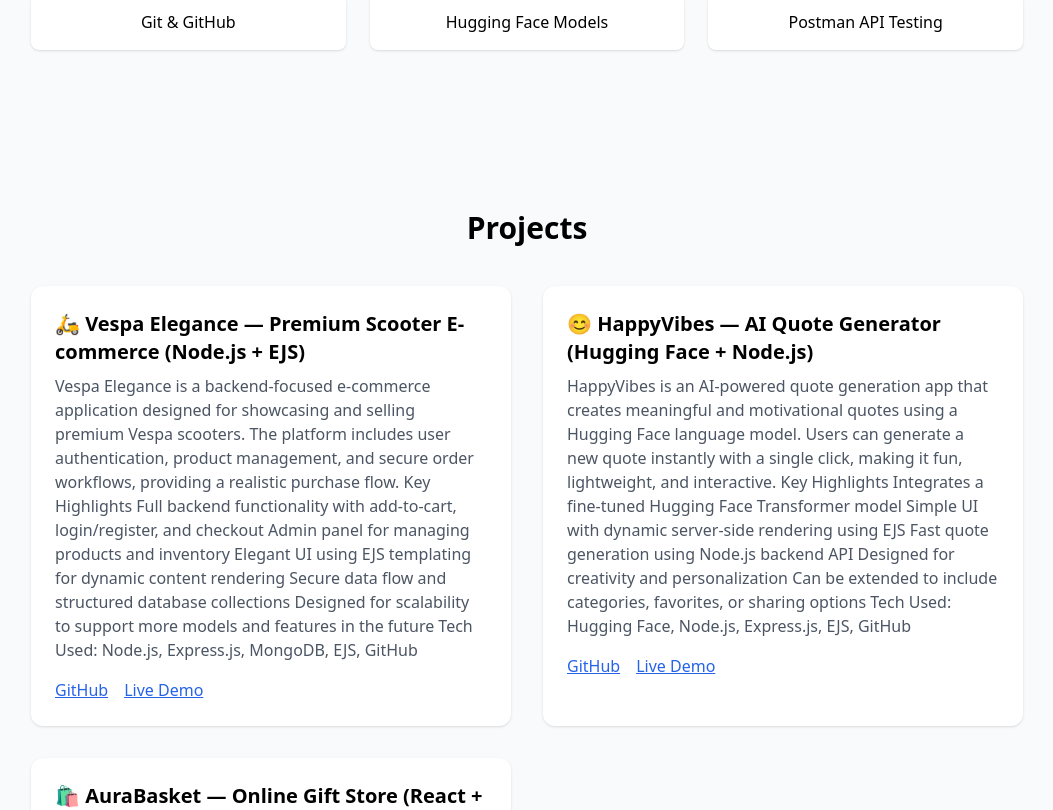
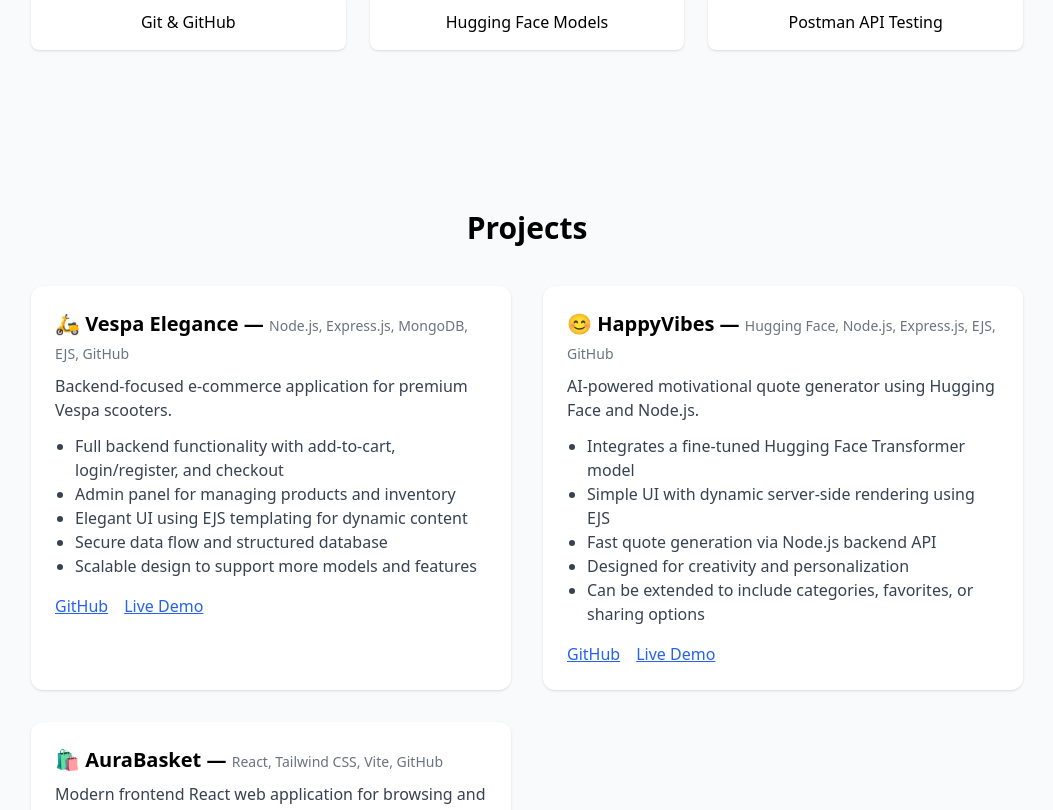
Before and after one commit to SaranyaShynu/Portfolio, a React (Vite) app: page / in a window 1280 px wide. Shown: the part 1976-2786 px from the top of the page, without its empty margins (113-1166 px from the left). Built offline with nearby package versions, Linux system fonts and the light colour scheme.

Commit message:
Portfolio

```diff
--- a/src/components/Hero.jsx
+++ b/src/components/Hero.jsx
@@ -10,22 +10,37 @@
         </h2>
 
         <p className="mt-4 text-lg md:text-xl text-gray-600 dark:text-gray-300">
-           MERN Stack Developer
-          | React | JavaScript | Tailwind | Git
+          MERN Stack Developer | React | JavaScript | Tailwind | Git
         </p>
 
-        <div className="mt-6 flex justify-center gap-4">
+        <div className="mt-8 flex flex-wrap justify-center gap-4">
+          {/* View Projects */}
           <a
             href="#projects"
-            className="bg-blue-600 text-white px-6 py-3 rounded-lg hover:bg-blue-700"
+            className="bg-blue-600 text-white px-6 py-3 rounded-lg
+                       hover:bg-blue-700 transition duration-300"
           >
             View My Work
           </a>
 
+          {/* Portfolio Live Demo */}
+          <a
+            href="portfolio-omega-liard-15.vercel.app"
+            target="_blank"
+            rel="noopener noreferrer"
+            className="border border-blue-600 text-blue-600 px-6 py-3 rounded-lg
+                       hover:bg-blue-600 hover:text-white transition duration-300"
+          >
+            Live Portfolio
+          </a>
+
+          {/* Download CV */}
           <a
             href="/Saranya Resume.pdf"
             download
-            className="bg-gray-900 text-white px-6 py-3 rounded-lg hover:bg-gray-700 dark:bg-white dark:text-black"
+            className="bg-gray-900 text-white px-6 py-3 rounded-lg
+                       hover:bg-gray-700 transition duration-300
+                       dark:bg-white dark:text-black dark:hover:bg-gray-200"
           >
             Download CV
           </a>
--- a/src/components/Projects.jsx
+++ b/src/components/Projects.jsx
@@ -1,136 +1,95 @@
-import { Link } from "react-router-dom";
+import React from "react";
 
 const Projects = () => {
+  const projects = [
+    {
+      name: "Vespa Elegance",
+      emoji: "🛵",
+      description: "Backend-focused e-commerce application for premium Vespa scooters.",
+      highlights: [
+        "Full backend functionality with add-to-cart, login/register, and checkout",
+        "Admin panel for managing products and inventory",
+        "Elegant UI using EJS templating for dynamic content",
+        "Secure data flow and structured database",
+        "Scalable design to support more models and features"
+      ],
+      tech: "Node.js, Express.js, MongoDB, EJS, GitHub",
+      github: "https://github.com/SaranyaShynu/Vespa-Elegance",
+      live: "https://vespaelegance.shop"
+    },
+    {
+      name: "HappyVibes",
+      emoji: "😊",
+      description: "AI-powered motivational quote generator using Hugging Face and Node.js.",
+      highlights: [
+        "Integrates a fine-tuned Hugging Face Transformer model",
+        "Simple UI with dynamic server-side rendering using EJS",
+        "Fast quote generation via Node.js backend API",
+        "Designed for creativity and personalization",
+        "Can be extended to include categories, favorites, or sharing options"
+      ],
+      tech: "Hugging Face, Node.js, Express.js, EJS, GitHub",
+      github: "https://github.com/SaranyaShynu/HappyVibes.git",
+      live: "https://happyvibes.onrender.com"
+    },
+    {
+      name: "AuraBasket",
+      emoji: "🛍️",
+      description: "Modern frontend React web application for browsing and purchasing gifts online.",
+      highlights: [
+        "User-friendly interface with clear layout of categories like souvenirs, accessories, greeting cards",
+        "Featured products section highlighting trending items",
+        "Fast and responsive design suitable for mobile and desktop",
+        "Component-based structure for scalability & future backend integration",
+        "Includes brand styling like logo, theme colors, and smooth transitions"
+      ],
+      tech: "React, Tailwind CSS, Vite, GitHub",
+      github: "https://github.com/SaranyaShynu/AuraBasket.git",
+      live: "https://aurabasket.vercel.app"
+    }
+  ];
+
   return (
     <section id="projects" className="py-20 bg-gray-50 dark:bg-gray-900">
       <h2 className="text-3xl font-bold text-center dark:text-white">Projects</h2>
 
       <div className="mt-10 max-w-5xl mx-auto grid md:grid-cols-2 gap-8 px-4">
+        {projects.map((project, idx) => (
+          <div
+            key={idx}
+            className="p-6 rounded-xl shadow bg-white dark:bg-gray-800 animate-fadeIn hover:shadow-lg transition-shadow duration-300"
+          >
+            <h3 className="text-xl font-semibold dark:text-white mb-2">
+              {project.emoji} {project.name} — <span className="text-sm font-medium text-gray-500 dark:text-gray-400">{project.tech}</span>
+            </h3>
+            <p className="text-gray-700 dark:text-gray-300 mt-2">{project.description}</p>
 
-        {/* Project 1 */}
-        <div className="p-6 rounded-xl shadow bg-white dark:bg-gray-800 animate-fadeIn">
-          <h3 className="text-xl font-semibold dark:text-white">🛵 Vespa Elegance — Premium Scooter E-commerce (Node.js + EJS) </h3>
-          <p className="text-gray-600 dark:text-gray-300 mt-2">
-            Vespa Elegance is a backend-focused e-commerce application designed for showcasing and selling premium Vespa scooters.
-The platform includes user authentication, product management, and secure order workflows, providing a realistic purchase flow.
-
-Key Highlights
-
-Full backend functionality with add-to-cart, login/register, and checkout
-
-Admin panel for managing products and inventory
-
-Elegant UI using EJS templating for dynamic content rendering
-
-Secure data flow and structured database collections
-
-Designed for scalability to support more models and features in the future
-
-Tech Used: Node.js, Express.js, MongoDB, EJS, GitHub
-          </p>
+            <ul className="list-disc ml-5 mt-3 text-gray-700 dark:text-gray-300">
+              {project.highlights.map((item, i) => (
+                <li key={i}>{item}</li>
+              ))}
+            </ul>
 
             <div className="mt-4 flex gap-4">
               <a
-              href="https://github.com/SaranyaShynu/Vespa-Elegance"
+                href={project.github}
                 target="_blank"
-              className="text-blue-600 underline"
+                rel="noopener noreferrer"
+                className="text-blue-600 underline hover:text-blue-800 transition-colors"
               >
                 GitHub
               </a>
               <a
-              href="https://vespaelegance.shop"
+                href={project.live}
                 target="_blank"
-              className="text-blue-600 underline"
+                rel="noopener noreferrer"
+                className="text-blue-600 underline hover:text-blue-800 transition-colors"
               >
                 Live Demo
               </a>
             </div>
           </div>
-
-        {/* Project 2 */}
-        <div className="p-6 rounded-xl shadow bg-white dark:bg-gray-800 animate-fadeIn">
-          <h3 className="text-xl font-semibold dark:text-white">😊 HappyVibes — AI Quote Generator (Hugging Face + Node.js)</h3>
-          <p className="text-gray-600 dark:text-gray-300 mt-2">
-            HappyVibes is an AI-powered quote generation app that creates meaningful and motivational quotes using a Hugging Face language model.
-Users can generate a new quote instantly with a single click, making it fun, lightweight, and interactive.
-
-Key Highlights
-
-Integrates a fine-tuned Hugging Face Transformer model
-
-Simple UI with dynamic server-side rendering using EJS
-
-Fast quote generation using Node.js backend API
-
-Designed for creativity and personalization
-
-Can be extended to include categories, favorites, or sharing options
-
-Tech Used: Hugging Face, Node.js, Express.js, EJS, GitHub
-          </p>
-
-          <div className="mt-4 flex gap-4">
-            <a
-              href="https://github.com/yourgithub/quote-generator"
-              target="_blank"
-              className="text-blue-600 underline"
-            >
-              GitHub
-            </a>
-            <a
-              href="https://happyvibes.onrender.com"
-              target="_blank"
-              className="text-blue-600 underline"
-            >
-              Live Demo
-            </a>
-          </div>
-        </div>
-
-
-        {/* Project 2 */}
-        <div className="p-6 rounded-xl shadow bg-white dark:bg-gray-800 animate-fadeIn">
-          <h3 className="text-xl font-semibold dark:text-white"> 🛍️ AuraBasket — Online Gift Store (React + Tailwind CSS)</h3>
-          <p className="text-gray-600 dark:text-gray-300 mt-2">
-
-
-AuraBasket is a modern frontend web application designed for browsing and purchasing gifts online.
-It focuses on attractive product display, smooth navigation, and a clean user shopping experience.
-The UI was built entirely using React for component-based structure and Tailwind CSS for fast and responsive styling.
-
-Key Highlights
-
-User-friendly interface with a clear layout of categories like souvenirs, accessories, greeting cards, etc.
-
-Featured products section to highlight trending items
-
-Fast and responsive design suitable for both mobile and desktop screens
-
-Component-based structure for easy scalability & future backend integration
-
-Includes brand styling like logo, theme colors, and smooth transitions
-
-Tech Used: React, Tailwind CSS, Vite, GitHub
-          </p>
-
-          <div className="mt-4 flex gap-4">
-            <a
-              href="https://github.com/SaranyaShynu/AuraBasket.git"
-              target="_blank"
-              className="text-blue-600 underline"
-            >
-              GitHub
-            </a>
-            <a
-              href="#"
-              target="_blank"
-              className="text-blue-600 underline"
-            >
-              Live Demo
-            </a>
-          </div>
-        </div>
-
+        ))}
       </div>
     </section>
   );
```
Lines whose indentation alone changed are shown as unchanged.
